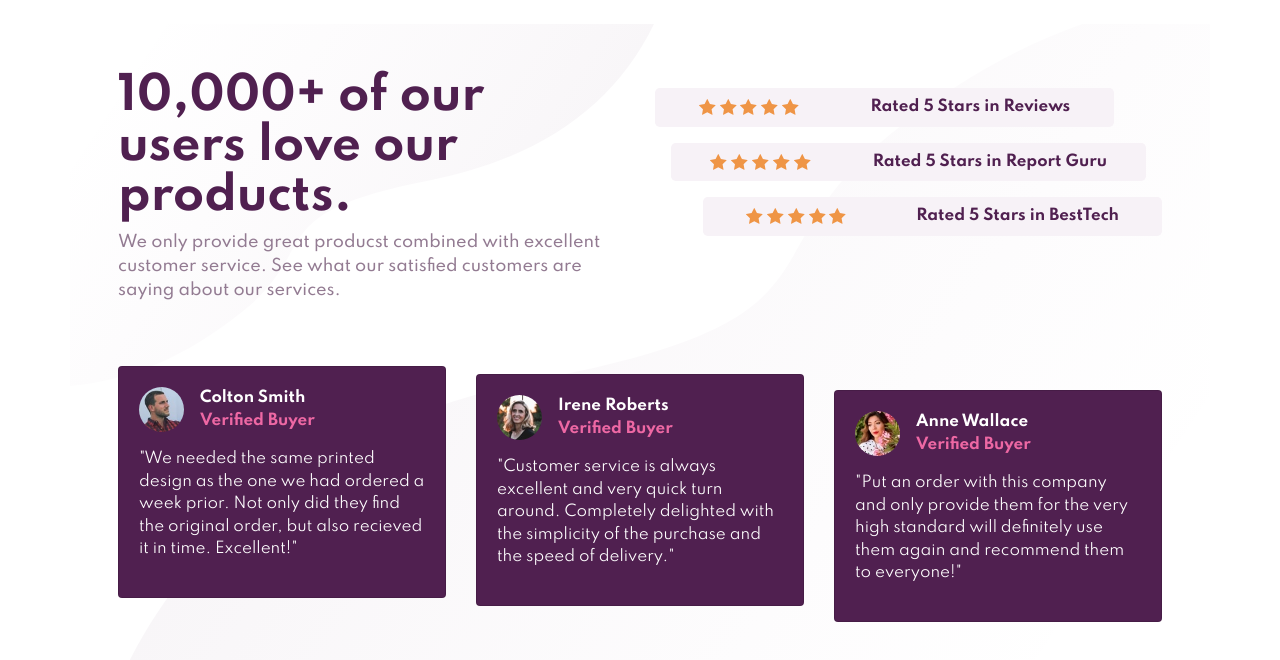
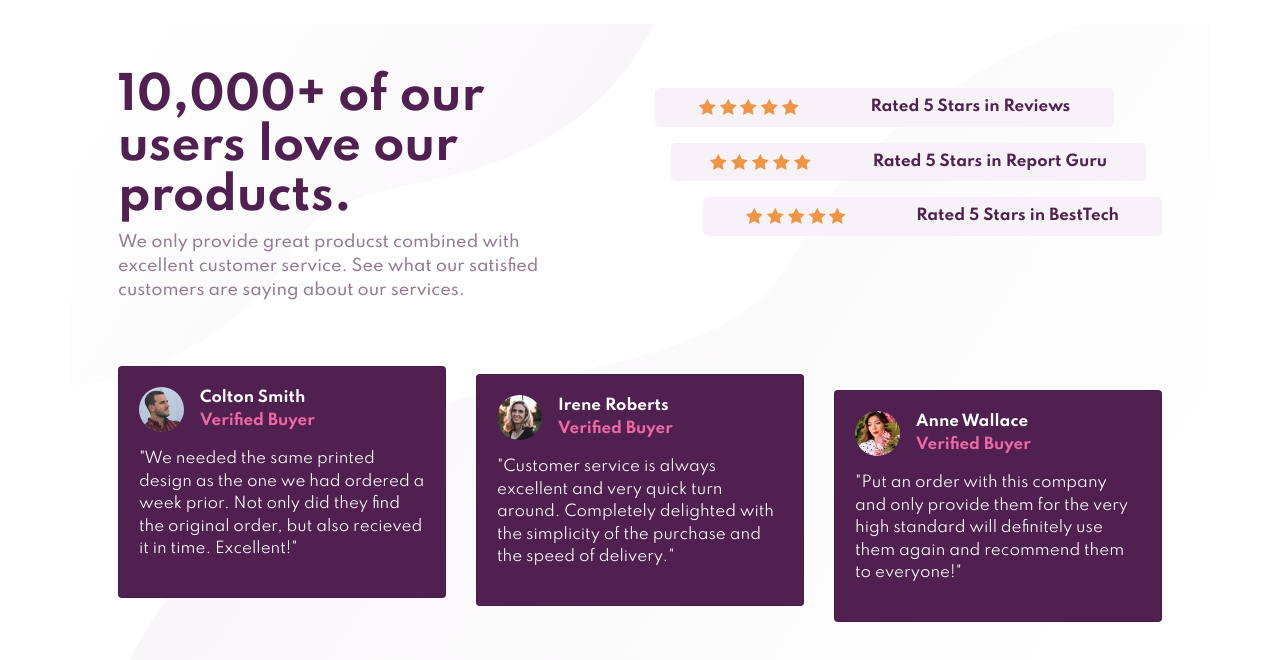
Before and after one commit to mhamza789/social-proof-section, a plain HTML site: page index.html in a window 1280 px wide. Drawn offline with nearby package versions, Linux system fonts and the light colour scheme.

Commit message:
Update index.html

```diff
--- a/index.html
+++ b/index.html
@@ -21,8 +21,8 @@
 
     <div class="container p-lg-5 p-4 mt-lg-4 mt-4 mb-4">
         <div class="row">
-            <div class="col-lg-6 col-12 text-lg-left text-center">
-                <h1 class="main-heading">10,000+ of our<br>users love our products.</h1>
+            <div class="col-lg-6 col-12 pr-lg-5 text-lg-left text-center">
+                <h1 class="main-heading">10,000+ of our users love our products.</h1>
                 <p class="main-para">We only provide great producst combined with excellent customer service. See what our satisfied customers are saying about our services.</p>
             </div>
 
```
